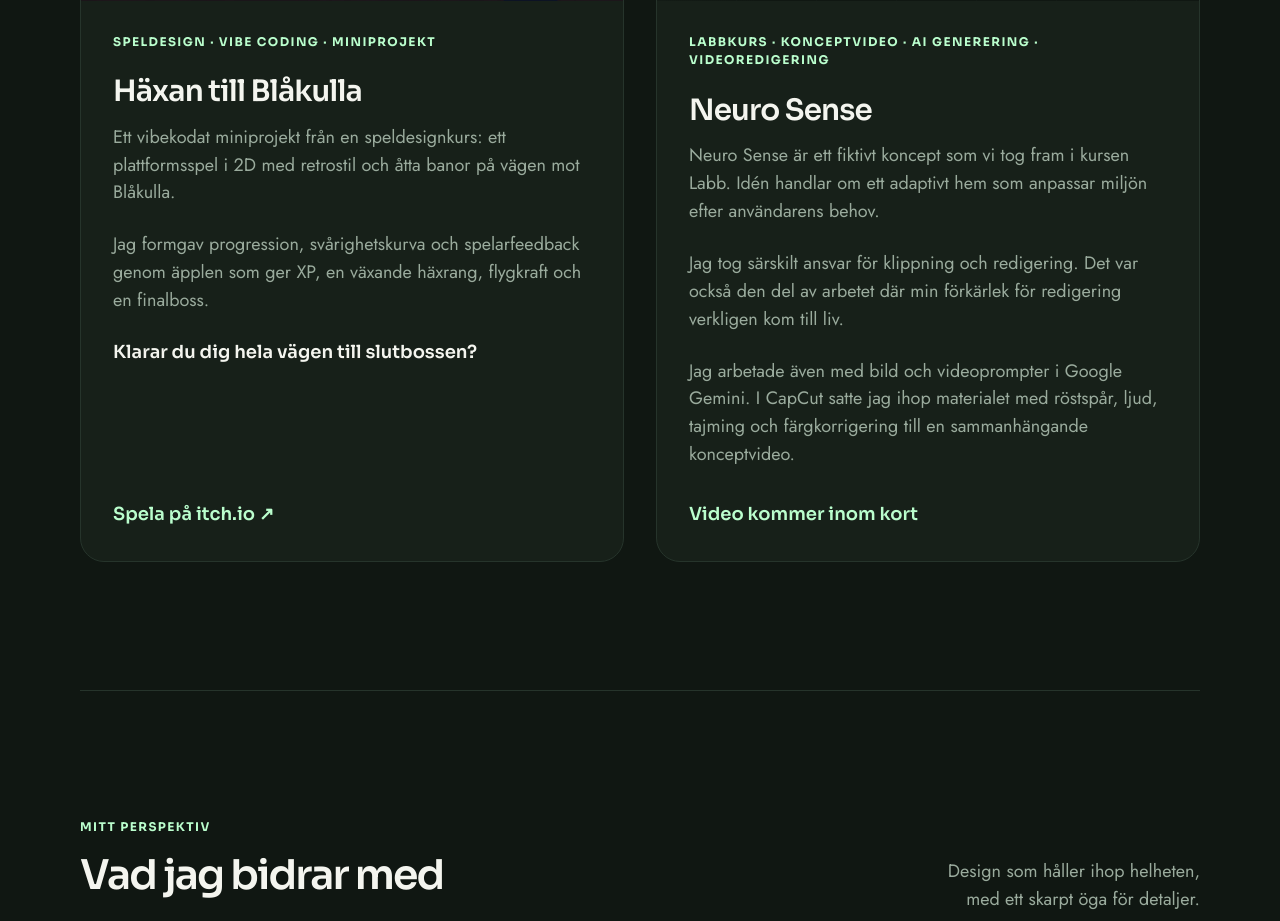
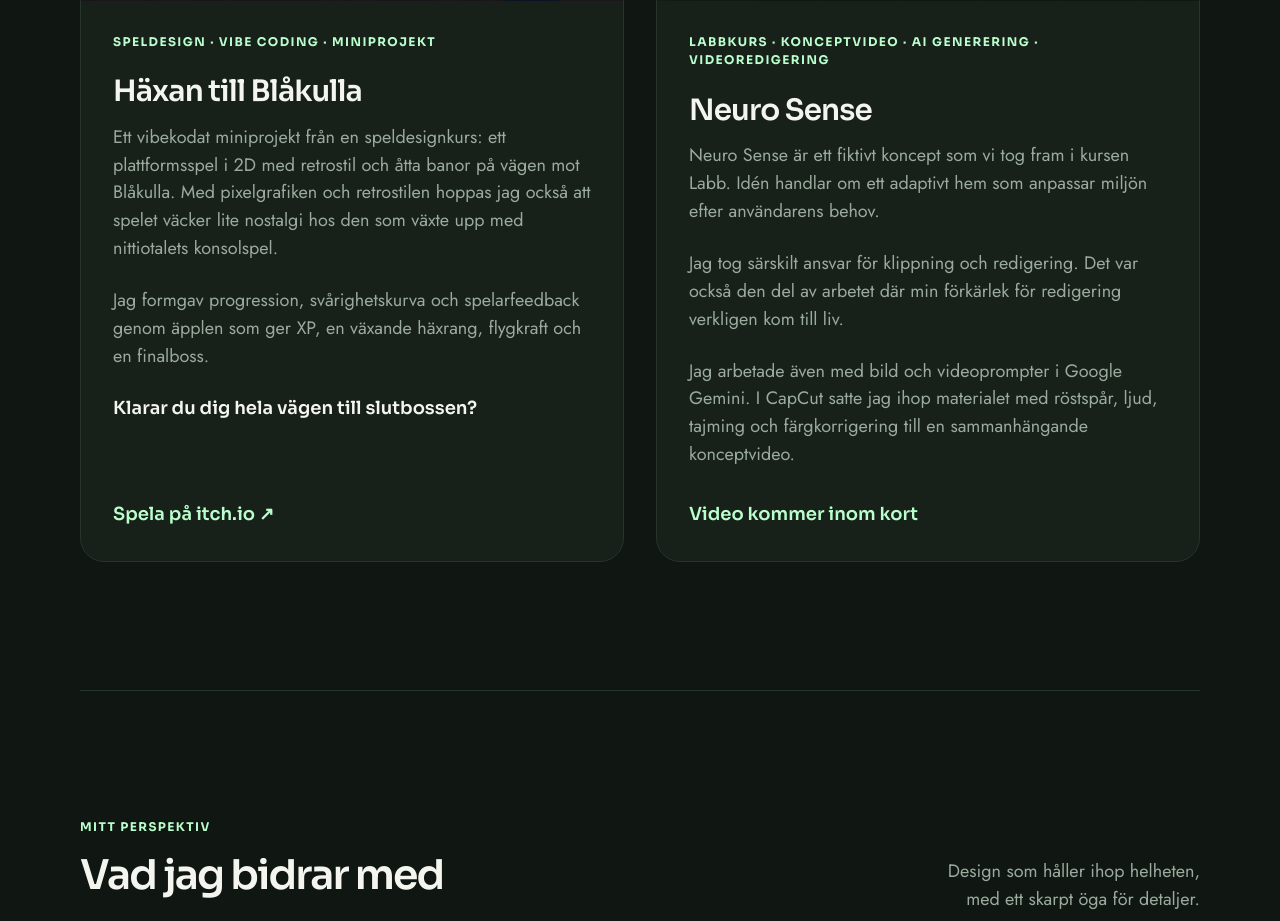
Before and after one commit to Karro-fi/karolina-portfolio, a Next.js app in the folder karolina-portfolio-vercel-upload/: page / in a window 1280 px wide. Shown: the part 3400-4321 px from the top of the page. Built offline with nearby package versions, Linux system fonts and the light colour scheme; no server answers.

Commit message:
Lägg till nostalgikänsla i speltexten
Expanded the project description to include nostalgic elements related to retro gaming.

```diff
--- a/karolina-portfolio-vercel-upload/app/page.tsx
+++ b/karolina-portfolio-vercel-upload/app/page.tsx
@@ -198,7 +198,9 @@ export default function PortfolioHome() {
                   <p className="game-card-intro">
                     Ett vibekodat miniprojekt från en speldesignkurs: ett
                     plattformsspel i 2D med retrostil och åtta banor på vägen
-                    mot Blåkulla.
+                    mot Blåkulla. Med pixelgrafiken och retrostilen hoppas jag också att
+                    spelet väcker lite nostalgi hos den som växte upp med
+                    nittiotalets konsolspel.
                   </p>
                   <p className="game-card-detail">
                     Jag formgav progression, svårighetskurva och spelarfeedback
```
